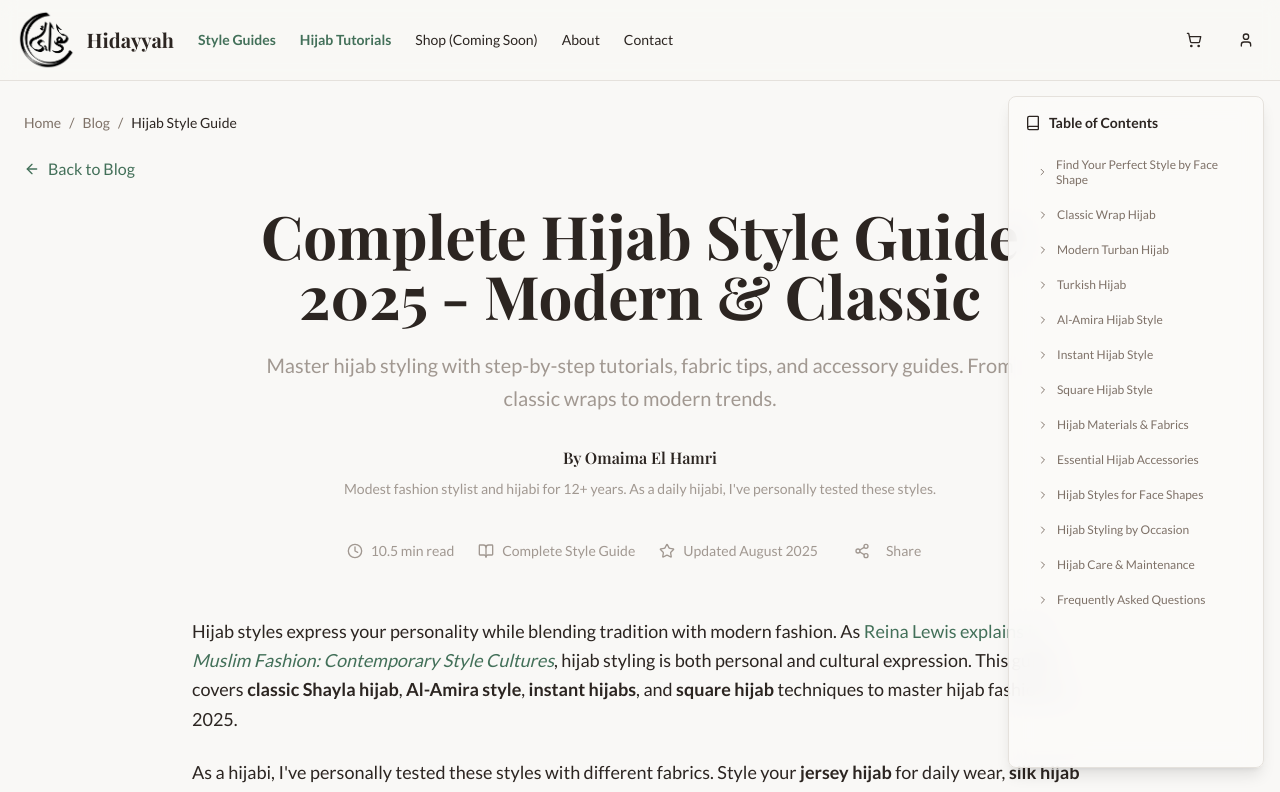
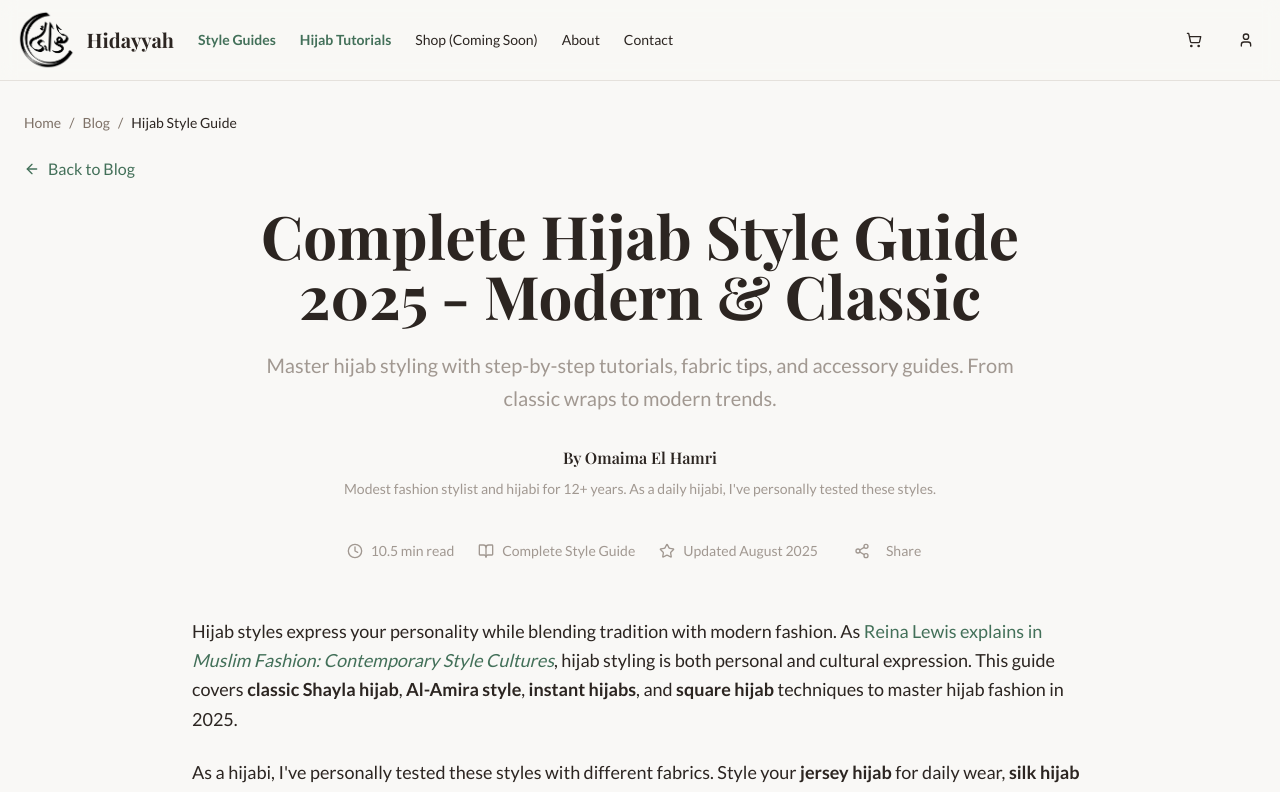
Before and after one commit to elvin52/next-flow-shop, a React (Vite) app: page /blog/hijab-styles-guide in a window 1280 px wide. Shown: the top 792 px of the page. Built offline with nearby package versions, Linux system fonts and the light colour scheme.

Commit message:
Reverted to commit 38d1096939af92f83ff9a0def0a1aabc52540b19

```diff
--- a/src/components/HijabGuideTableOfContents.tsx
+++ /dev/null
@@ -1,63 +0,0 @@
-import { useState } from 'react';
-import { ChevronRight, Book } from 'lucide-react';
-
-interface TableOfContentsProps {
-  className?: string;
-}
-
-export function HijabGuideTableOfContents({ className }: TableOfContentsProps) {
-  const [activeSection, setActiveSection] = useState('');
-
-  const sections = [
-    { id: 'face-shapes', title: 'Find Your Perfect Style by Face Shape' },
-    { id: 'classic-wrap', title: 'Classic Wrap Hijab' },
-    { id: 'modern-turban', title: 'Modern Turban Hijab' },
-    { id: 'turkish-hijab', title: 'Turkish Hijab' },
-    { id: 'al-amira-hijab', title: 'Al-Amira Hijab Style' },
-    { id: 'instant-hijab', title: 'Instant Hijab Style' },
-    { id: 'square-hijab', title: 'Square Hijab Style' },
-    { id: 'hijab-materials', title: 'Hijab Materials & Fabrics' },
-    { id: 'hijab-accessories', title: 'Essential Hijab Accessories' },
-    { id: 'hijab-face-shapes', title: 'Hijab Styles for Face Shapes' },
-    { id: 'occasion-styling', title: 'Hijab Styling by Occasion' },
-    { id: 'hijab-care', title: 'Hijab Care & Maintenance' },
-    { id: 'faq-section', title: 'Frequently Asked Questions' }
-  ];
-
-  const scrollToSection = (id: string) => {
-    const element = document.getElementById(id);
-    if (element) {
-      element.scrollIntoView({ behavior: 'smooth', block: 'start' });
-      setActiveSection(id);
-    }
-  };
-
-  return (
-    <div className={`w-64 border border-border bg-card/90 backdrop-blur-md shadow-lg rounded-lg ${className}`}>
-      <div className="p-4">
-        <div className="flex items-center gap-2 text-sm font-semibold text-foreground mb-4">
-          <Book className="h-4 w-4" />
-          Table of Contents
-        </div>
-        <nav className="space-y-1">
-          {sections.map((section) => (
-            <button
-              key={section.id}
-              onClick={() => scrollToSection(section.id)}
-              className={`w-full flex items-center text-left py-2 px-3 rounded-md transition-colors hover:bg-accent hover:text-accent-foreground ${
-                activeSection === section.id
-                  ? 'bg-primary/10 text-primary border-l-2 border-primary'
-                  : 'text-muted-foreground hover:text-foreground'
-              }`}
-            >
-              <ChevronRight className={`h-3 w-3 mr-2 transition-transform ${
-                activeSection === section.id ? 'rotate-90' : ''
-              }`} />
-              <span className="text-xs leading-tight">{section.title}</span>
-            </button>
-          ))}
-        </nav>
-      </div>
-    </div>
-  );
-}
--- a/src/pages/HijabStyleGuide.tsx
+++ b/src/pages/HijabStyleGuide.tsx
@@ -5,7 +5,6 @@ import { Accordion, AccordionContent, AccordionItem, AccordionTrigger } from '@/
 import { ArrowLeft, Clock, Share2, BookOpen, Play, Heart, Star, Sparkles } from 'lucide-react';
 import { Link } from 'react-router-dom';
 import StructuredBreadcrumbs from '@/components/StructuredBreadcrumbs';
-import { HijabGuideTableOfContents } from '@/components/HijabGuideTableOfContents';
 
 import { SEOLink } from '@/components/common/SEOLink';
 import { ArticleNavigation } from '@/components/common/ArticleNavigation';
@@ -292,8 +291,8 @@ Step 6: Adjust the front fold and side draping for your desired look`,
         </script>
       </Helmet>
 
-      {/* Sidebar for table of contents */}
-      <HijabGuideTableOfContents className="hidden lg:block fixed right-4 top-24 h-[calc(100vh-8rem)] overflow-y-auto z-20" />
+
+
 
       {/* Breadcrumb and back navigation */}
       <div className="container mx-auto px-4 sm:px-6 pt-8">
@@ -364,7 +363,7 @@ Step 6: Adjust the front fold and side draping for your desired look`,
           </div>
 
           {/* Face Shape Navigator */}
-          <section id="face-shapes" className="mb-16">
+          <section className="mb-16">
             <h2 className="text-3xl md:text-4xl font-playfair font-bold mb-8 islamic-border pt-6">
               Find Your Perfect Style by Face Shape
             </h2>
@@ -564,7 +563,7 @@ Step 6: Adjust the front fold and side draping for your desired look`,
           </section>
 
           {/* Hijab Styles for Different Occasions */}
-          <section id="occasion-styling" className="mb-16">
+          <section className="mb-16">
             <h2 className="text-3xl md:text-4xl font-playfair font-bold mb-8 islamic-border pt-6">
               Hijab Styles for Every Occasion
             </h2>
@@ -642,7 +641,7 @@ Step 6: Adjust the front fold and side draping for your desired look`,
           </section>
 
           {/* Materials and Fabrics */}
-          <section id="hijab-materials" className="mb-16">
+          <section className="mb-16">
             <h2 className="text-3xl md:text-4xl font-playfair font-bold mb-8 islamic-border pt-6">
               How to Choose Hijab Fabrics: Complete Material Guide
             </h2>
@@ -679,7 +678,7 @@ Step 6: Adjust the front fold and side draping for your desired look`,
           </section>
 
           {/* Accessories */}
-          <section id="hijab-accessories" className="mb-16">
+          <section className="mb-16">
             <h2 className="text-3xl md:text-4xl font-playfair font-bold mb-8 islamic-border pt-6">
               Build Your Perfect Hijab Kit: Essential Shopping Guide
             </h2>
@@ -803,7 +802,7 @@ Step 6: Adjust the front fold and side draping for your desired look`,
           </section>
 
           {/* Hijab Styles for Face Shapes */}
-          <section id="hijab-face-shapes" className="mb-16">
+          <section className="mb-16">
             <h2 className="text-3xl md:text-4xl font-playfair font-bold mb-8 islamic-border pt-6">
               Hijab Styles for Oval, Round & Heart-Shaped Faces
             </h2>
@@ -851,7 +850,7 @@ Step 6: Adjust the front fold and side draping for your desired look`,
           </section>
 
           {/* Modern Trends */}
-          <section id="hijab-care" className="mb-16">
+          <section className="mb-16">
             <h2 className="text-3xl md:text-4xl font-playfair font-bold mb-6 islamic-border pt-6">
               2025 Hijab Fashion Trends
             </h2>
@@ -891,7 +890,7 @@ Step 6: Adjust the front fold and side draping for your desired look`,
           </section>
 
           {/* FAQ Section */}
-          <section id="faq-section" className="mb-16">
+          <section className="mb-16">
             <h2 className="text-3xl md:text-4xl font-playfair font-bold mb-8 islamic-border pt-6">
               Frequently Asked Questions About Hijab Styling
             </h2>
@@ -979,7 +978,7 @@ Step 6: Adjust the front fold and side draping for your desired look`,
             />
           </section>
         </div>
-        </article>
+      </article>
     </div>
   );
 };
```
